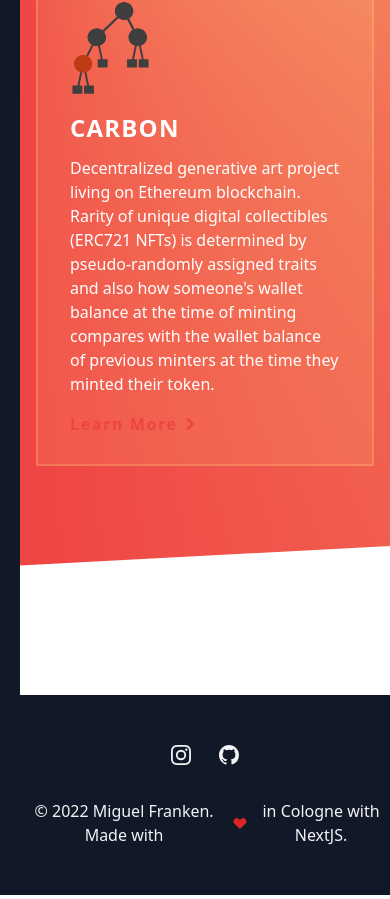
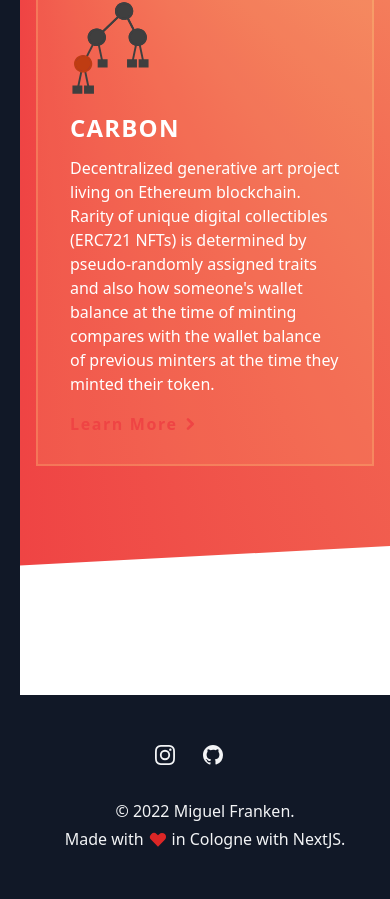
Before and after one commit to MiguelFranken/personal-website, a Next.js app: page / in a window 390 px wide. Shown: the part 2364-3263 px from the top of the page. Built offline with nearby package versions, Linux system fonts and the light colour scheme.

Commit message:
Fix minor layout issues

```diff
--- a/components/footer.tsx
+++ b/components/footer.tsx
@@ -34,7 +34,7 @@ export default function Footer() {
     <footer className="bg-gray-900">
       {/* px-4 sm:px-6 lg:px-8 */}
       <div className="max-w-7xl mx-auto py-12 md:flex md:items-center md:justify-between">
-        <div className="flex justify-center space-x-6 md:order-2">
+        <div className="flex justify-center space-x-6 md:order-2 pr-8 xl:pr-0">
           {navigation.map((item) => (
             <a
               key={item.name}
@@ -46,12 +46,15 @@ export default function Footer() {
             </a>
           ))}
         </div>
-        <div className="mt-8 md:mt-0 md:order-1">
-          <p className="text-center text-base text-gray-100 flex justify-center items-center gap-1">
-            <span>&copy; 2022 Miguel Franken. Made with</span>
-            <HeartIcon className="w-5 h-5 fill-red-600" />
-            <span> in Cologne with NextJS.</span>
-          </p>
+        <div className="mt-8 md:mt-0">
+          <div className="text-base text-gray-100 flex flex-col md:flex-row justify-center items-center gap-1">
+            <div>&copy; 2022 Miguel Franken.</div>
+            <div className="flex items-center justify-center gap-1">
+              <span>Made with</span>
+              <HeartIcon className="w-5 h-5 fill-red-600 inline-block" />
+              <span> in Cologne with NextJS.</span>
+            </div>
+          </div>
         </div>
       </div>
     </footer>
```
